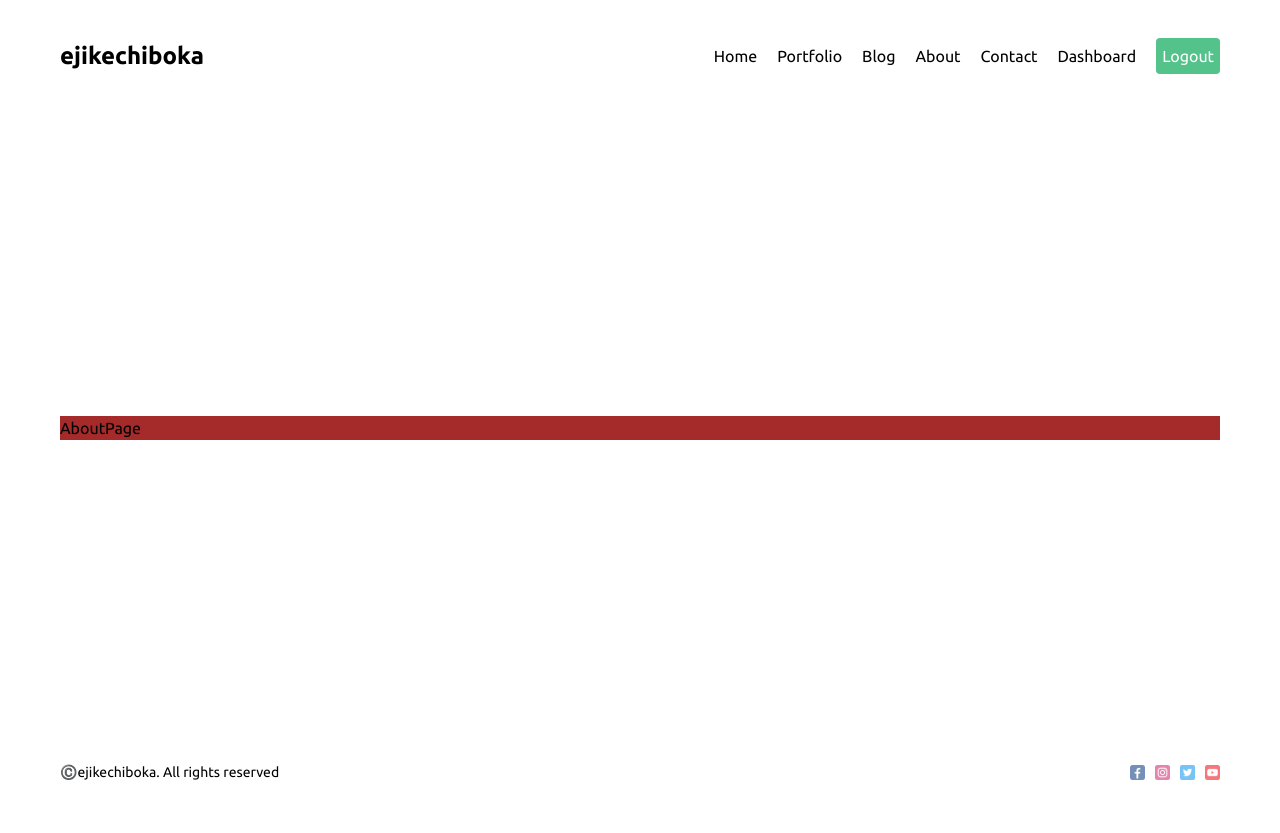
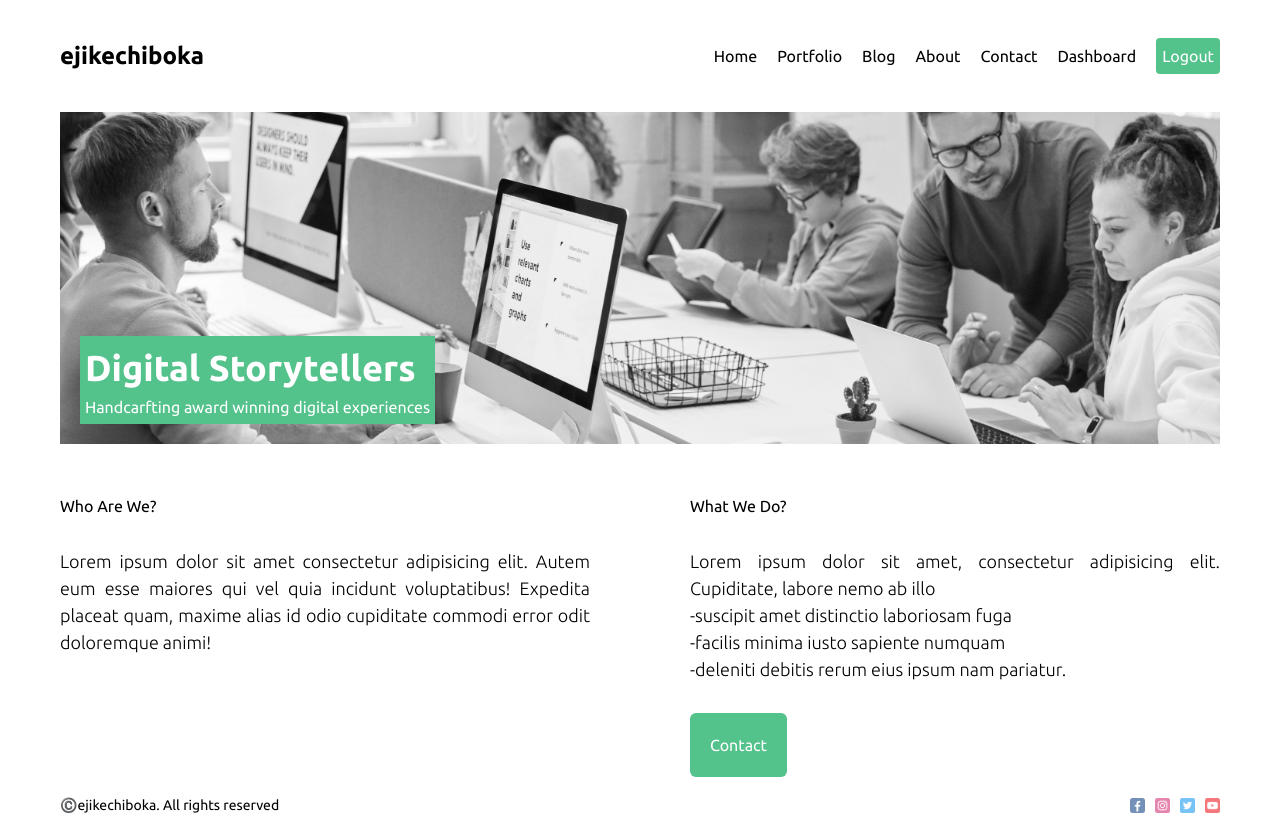
Before and after one commit to agkayster/nextjs13-fullstack-app, a Next.js app: page /about in a window 1280 px wide. Before the commit the page ends 800 px from the top, so only its background shows below. Built offline with nearby package versions, Linux system fonts and the light colour scheme.

Commit message:
Completed About page

```diff
--- a/src/app/about/page.jsx
+++ b/src/app/about/page.jsx
@@ -1,8 +1,54 @@
+'use client';
 import React from 'react';
+import Image from 'next/image';
 import styles from './page.module.css';
+import aboutImg from '../../../public/desktop_image.jpeg';
+import { Button } from '@/components/Button/Button';
 
 const AboutPage = () => {
-	return <div className={styles.container}>AboutPage</div>;
+	return (
+		<div className={styles.container}>
+			<div className={styles.imgContainer}>
+				<Image
+					src={aboutImg}
+					fill={true}
+					alt='laptop image'
+					className={styles.img}
+				/>
+				<div className={styles.imgText}>
+					<h1 className={styles.imgTitle}>Digital Storytellers</h1>
+					<h2 className={styles.imgDesc}>
+						Handcarfting award winning digital experiences
+					</h2>
+				</div>
+			</div>
+			<div className={styles.textContainer}>
+				<div className={styles.item}>
+					<h1 className={styles.title}>Who Are We?</h1>
+					<p className={styles.desc}>
+						Lorem ipsum dolor sit amet consectetur adipisicing elit.
+						Autem eum esse maiores qui vel quia incidunt
+						voluptatibus! Expedita placeat quam, maxime alias id
+						odio cupiditate commodi error odit doloremque animi!
+					</p>
+				</div>
+				<div className={styles.item}>
+					<h1 className={styles.title}>What We Do?</h1>
+					<p className={styles.desc}>
+						Lorem ipsum dolor sit amet, consectetur adipisicing
+						elit. Cupiditate, labore nemo ab illo
+						<br />
+						-suscipit amet distinctio laboriosam fuga
+						<br />
+						-facilis minima iusto sapiente numquam
+						<br />
+						-deleniti debitis rerum eius ipsum nam pariatur.
+					</p>
+					<Button text='Contact' url='/contact' />
+				</div>
+			</div>
+		</div>
+	);
 };
 
 export default AboutPage;
--- a/src/app/about/page.module.css
+++ b/src/app/about/page.module.css
@@ -1,3 +1,46 @@
 .container {
-	background-color: brown;
 }
+
+.imgContainer {
+	width: 100%;
+	height: 20.75rem;
+	position: relative;
+}
+
+.img {
+	object-fit: cover;
+	filter: grayscale(100%);
+}
+
+.imgText {
+	position: absolute;
+	bottom: 1.25rem;
+	left: 1.25rem;
+	background-color: #53c28b;
+	padding: 0.31rem;
+	color: #fff;
+}
+
+.textContainer {
+	display: flex;
+	gap: 6.25rem;
+}
+
+.item {
+	flex: 1;
+	margin-top: 3.125rem;
+	display: flex;
+	flex-direction: column;
+	gap: 1.875rem;
+}
+
+.desc {
+	font-size: 1.125rem;
+	font-weight: 300;
+	text-align: justify;
+}
+
+.imgTitle {
+	font-size: 2.25rem;
+	font-weight: 600;
+}
--- a/src/app/page.js
+++ b/src/app/page.js
@@ -1,6 +1,7 @@
 'use client';
 import Image from 'next/image';
 import hero from '../../public/hero.png';
+import { Button } from '@/components/Button/Button';
 
 export default function Home() {
 	return (
@@ -14,11 +15,7 @@ export default function Home() {
 					Turn your idea into Reality. We bring together the teams
 					from the global tech industry.
 				</p>
-				<button
-					onClick={() => console.log('log button')}
-					className='btn p-5 cursor-pointer bg-[#53c28b] border-none rounded-md w-max text-white'>
-					See Our works
-				</button>
+				<Button text='See Our Works' url='/portfolio' />
 			</div>
 			<div className='item flex-1 flex flex-col gap-14'>
 				<Image
--- /dev/null
+++ b/src/components/Button/Button.jsx
@@ -0,0 +1,13 @@
+import Link from 'next/link';
+
+export const Button = ({ text, url }) => {
+	return (
+		<Link href={url}>
+			<button
+				onClick={() => console.log('log button')}
+				className='btn p-5 cursor-pointer bg-[#53c28b] border-none rounded-md w-max text-white'>
+				{text}
+			</button>
+		</Link>
+	);
+};
```
Also changed, not shown: public/desktop_image.jpeg (added).
